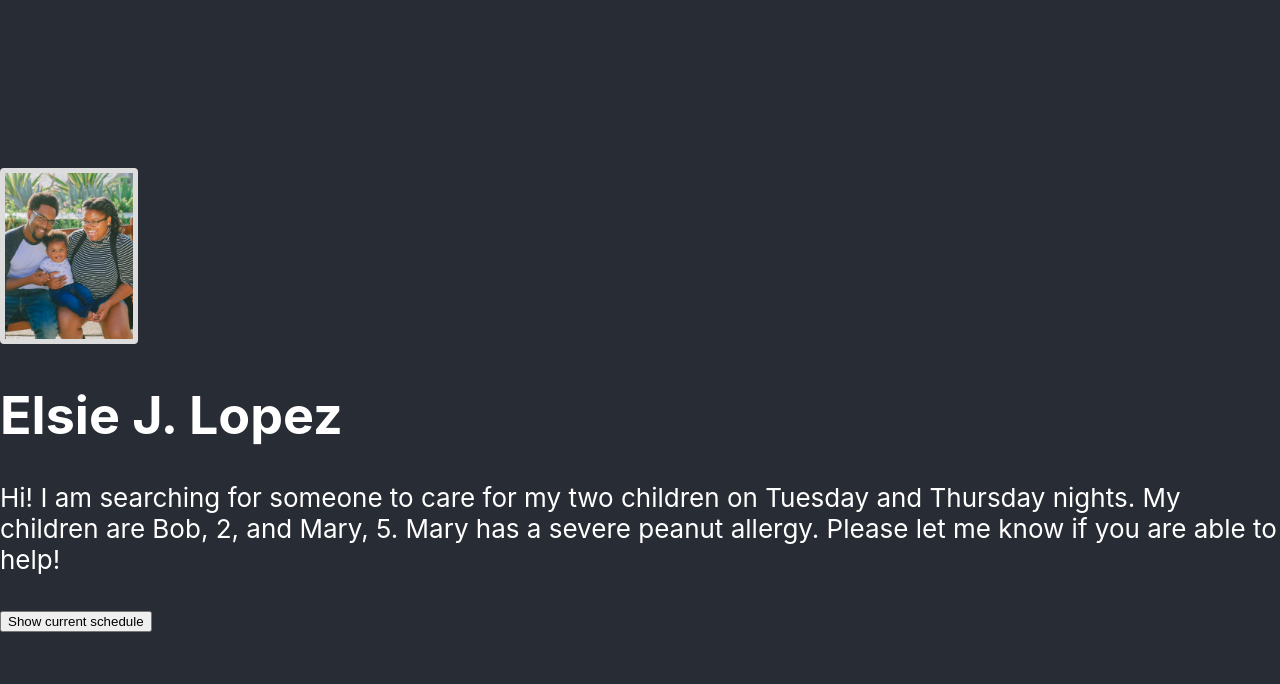
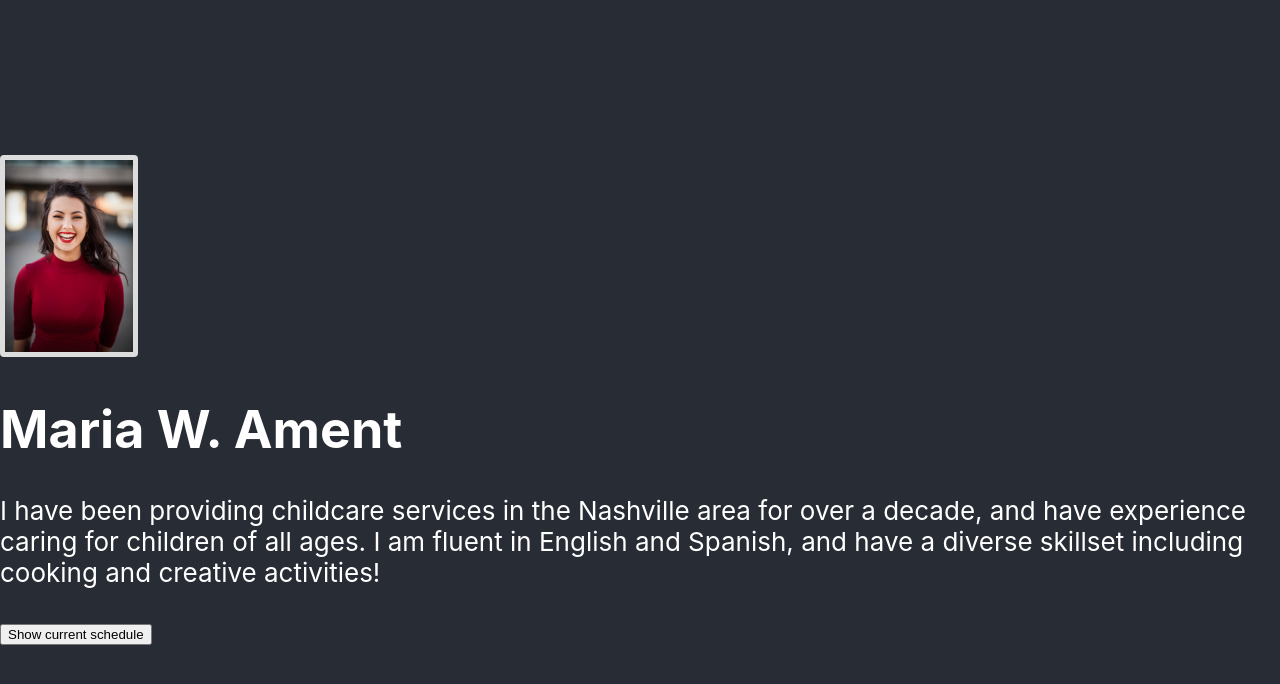
Before and after one commit to Team-Carenest/carenest, a React (Create React App) app: page /nanny/maria in a window 1280 px wide. Shown: the top 684 px of the page. Built offline with nearby package versions, Linux system fonts and the light colour scheme.

Commit message:
updated nannyprofile.js

```diff
--- a/src/components/profiles/NannyProfile.js
+++ b/src/components/profiles/NannyProfile.js
@@ -4,19 +4,19 @@ import { useNavigate } from "react-router";
 export default function NannyProfile() {
     const navigate = useNavigate();
 
-    const name = store.parentProfiles[0].name;
-    const src = require(`../../media/${store.parentProfiles[0].profileImage}`);
+    const name = store.nannyProfiles[0].name;
+    const src = require(`../../media/${store.nannyProfiles[0].profileImage}`);
 
     const navToCalendar = () => {
         navigate('/nanny/maria/schedule')
     }
 
     return (
-        <div className="parent-profile">
+        <div className="nanny-profile">
             <img src={src} alt={name} />
             <h1>{name}</h1>
 
-            <p>{store.parentProfiles[0].longBio}</p>
+            <p>{store.nannyProfiles[0].longBio}</p>
 
             <button onClick={navToCalendar}>Show current schedule</button>
         </div>
```
